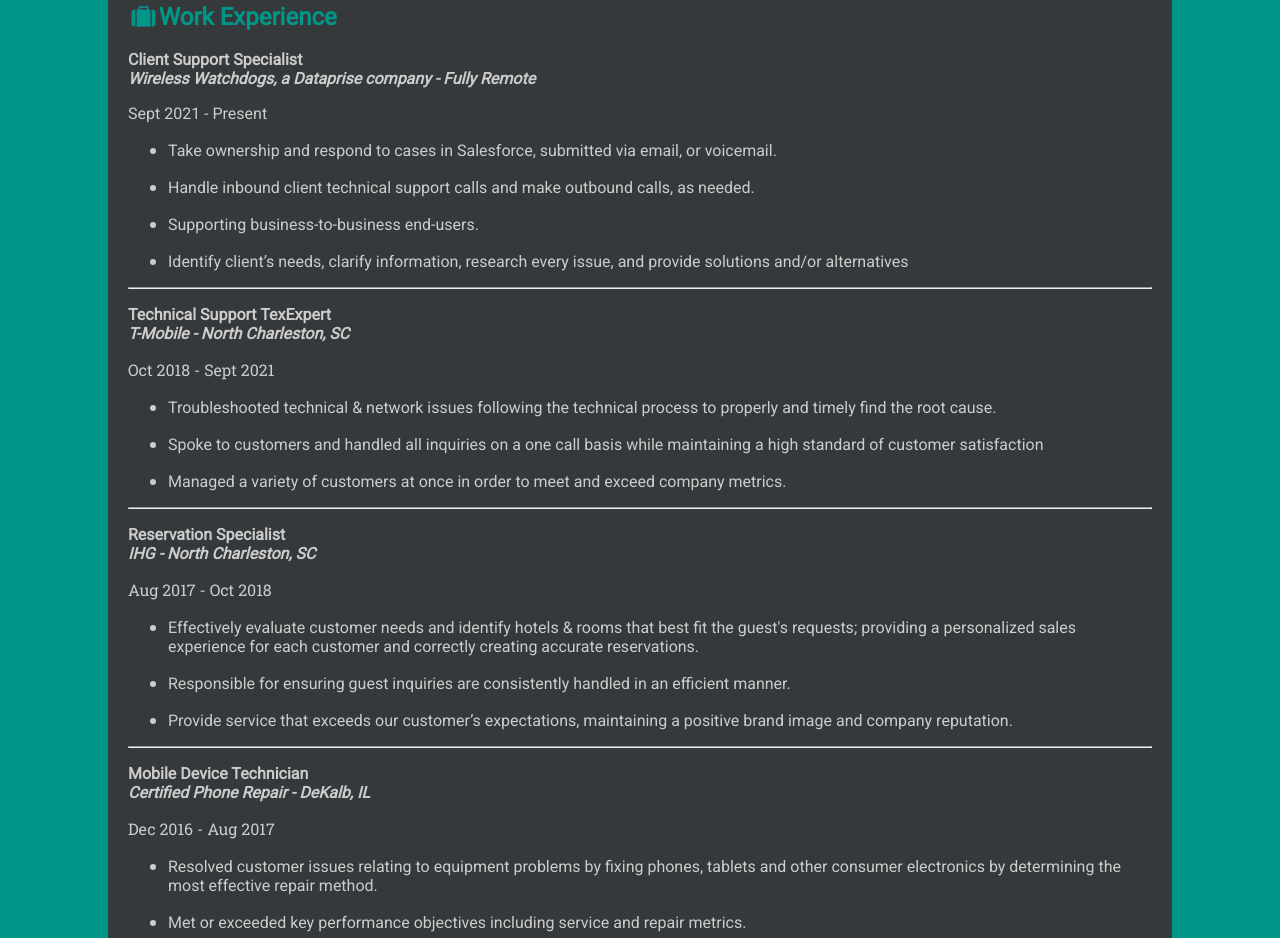
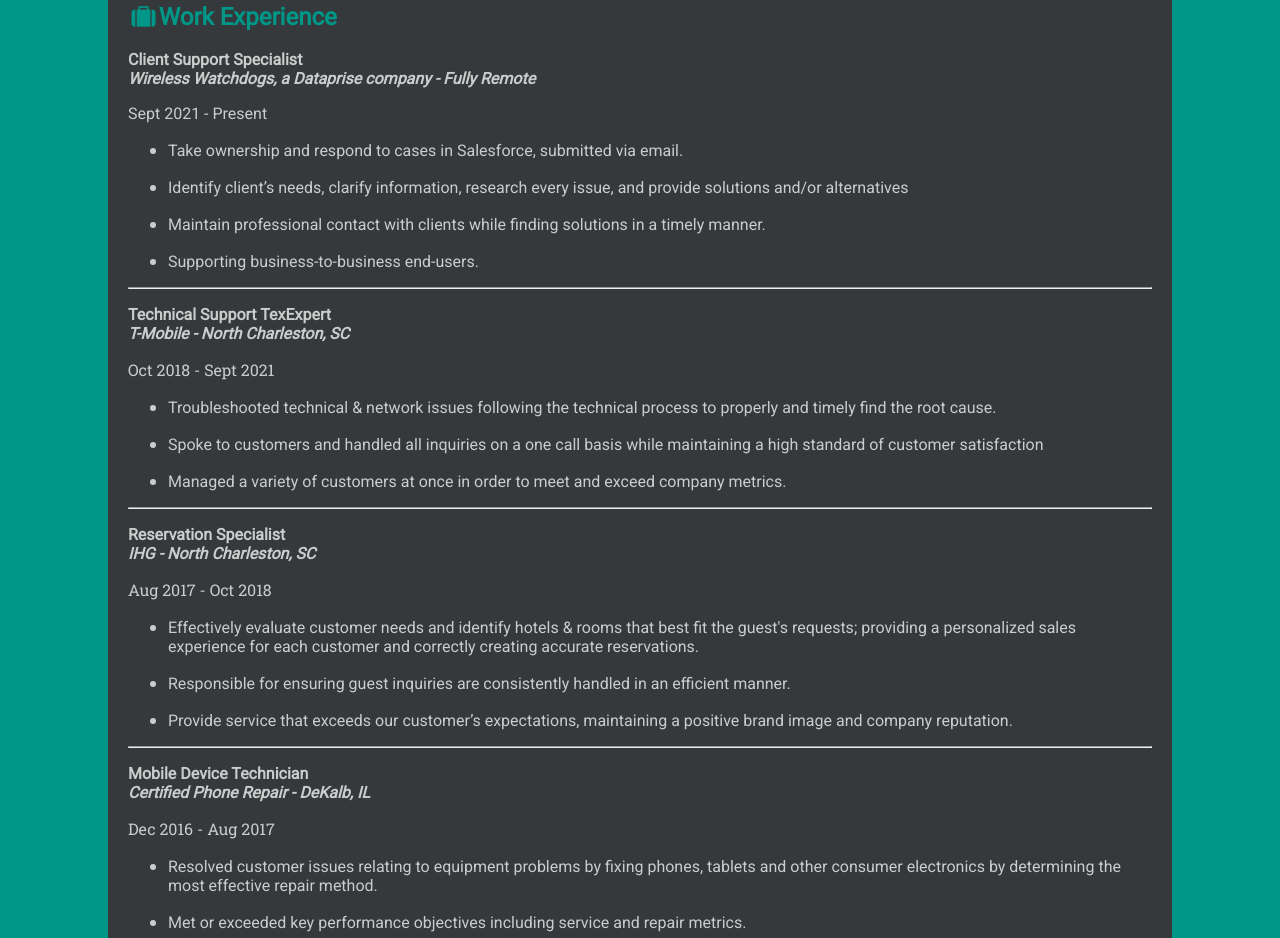
Before and after one commit to laguila47/mysite, a website built with Parcel: page index.html in a window 1280 px wide. Shown: the part 1145-2083 px from the top of the page. Built offline with nearby package versions, Linux system fonts and the light colour scheme; a web font is replaced by a local one.

Commit message:
Update index.html

```diff
--- a/index.html
+++ b/index.html
@@ -88,22 +88,22 @@
     <ul>
       <li>
         <p>
-          Take ownership and respond to cases in Salesforce, submitted via email, or voicemail.
+          Take ownership and respond to cases in Salesforce, submitted via email.
         </p>
       </li>
       <li>
         <p>
-          Handle inbound client technical support calls and make outbound calls, as needed.
+          Identify client’s needs, clarify information, research every issue, and provide solutions and/or alternatives
+        </p>
+      </li>
+      <li>
+        <p>
+          Maintain professional contact with clients while finding solutions in a timely manner.
         </p>
       </li>
       <li>
         <p>
           Supporting business-to-business end-users.
-        </p>
-      </li>
-      <li>
-        <p>
-          Identify client’s needs, clarify information, research every issue, and provide solutions and/or alternatives
         </p>
       </li>
     </ul>
```
